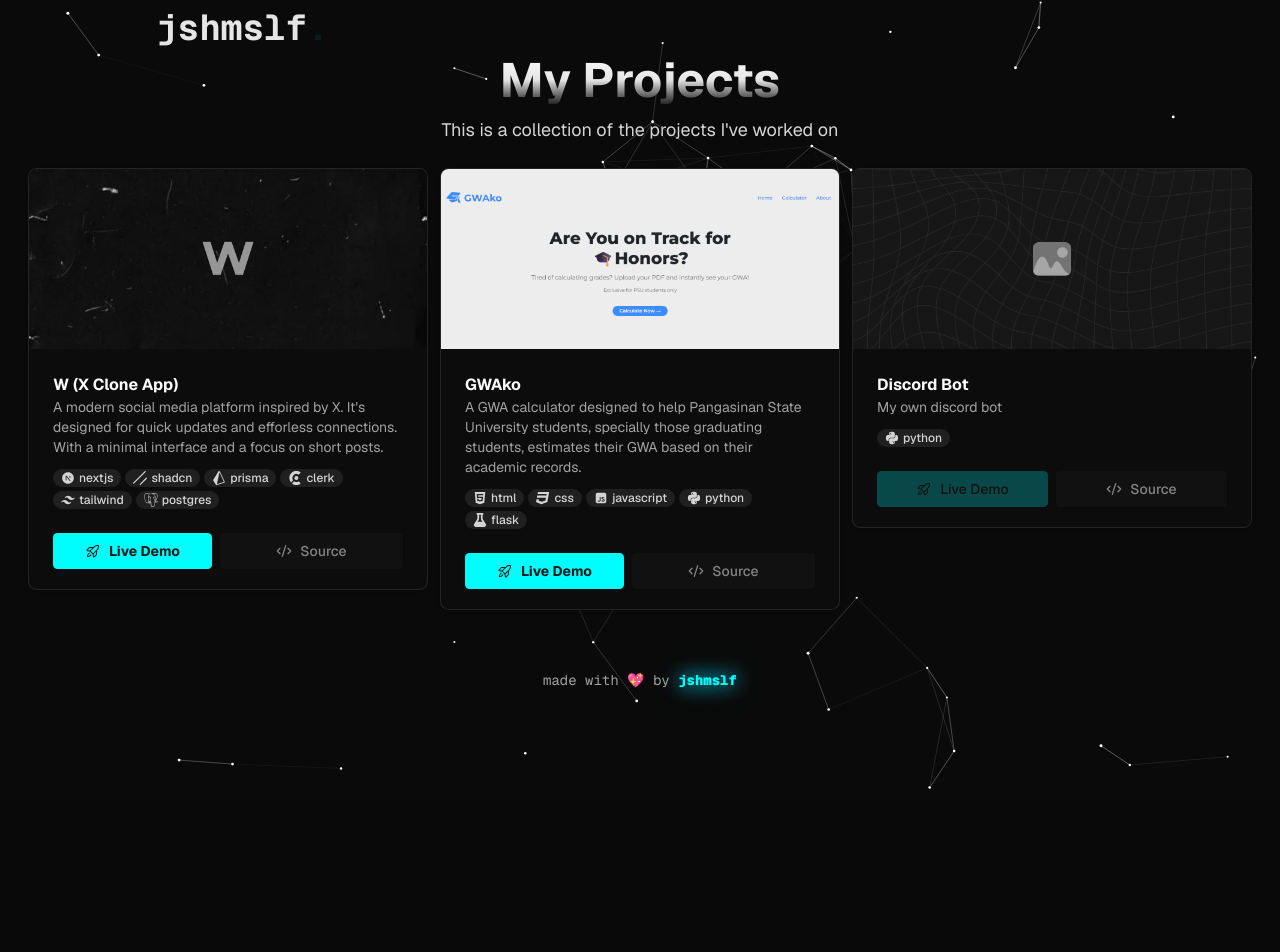
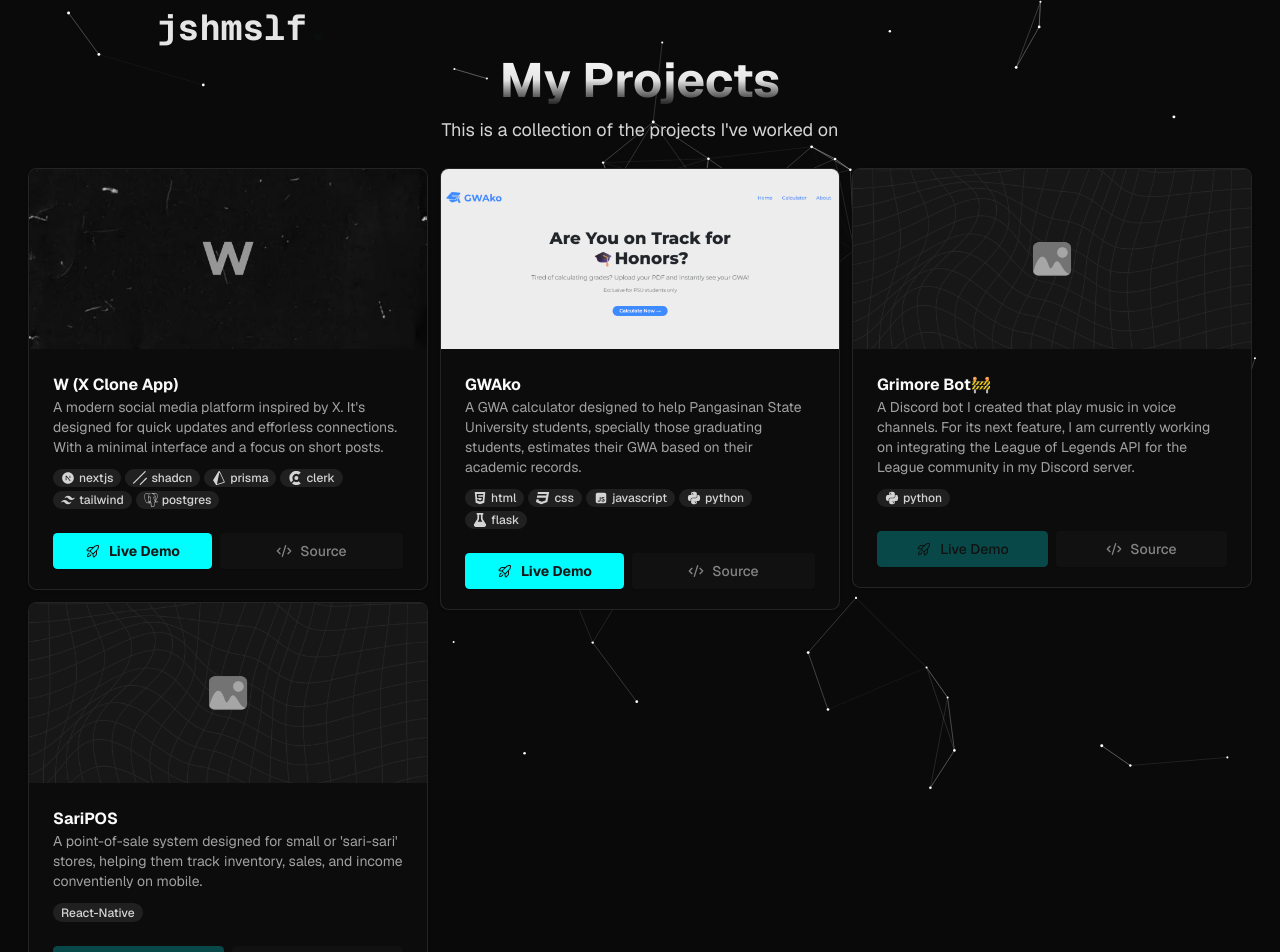
Before and after one commit to jshmslf/jshportfolio-w-next, a Next.js app: page /projects in a window 1280 px wide. Shown: the top 952 px of the page. Before the commit the page ends 800 px from the top, so only its background shows below. Built offline with nearby package versions, Linux system fonts and the light colour scheme.

Commit message:
new proj added

```diff
--- a/src/app/projects/page.tsx
+++ b/src/app/projects/page.tsx
@@ -23,13 +23,21 @@ const projData = [
         repoLink: "",
     },
     {
-        image: "/images/proj_img/placeholder.png",
-        title: "Discord Bot",
-        description: "My own discord bot",
+        image: "",
+        title: "Grimore Bot🚧",
+        description: "A Discord bot I created that play music in voice channels. For its next feature, I am currently working on integrating the League of Legends API for the League community in my Discord server.",
         tags: ["python"],
         demoLink: "",
         repoLink: "",
     },
+    {
+        image: "",
+        title: "SariPOS",
+        description: "A point-of-sale system designed for small or 'sari-sari' stores, helping them track inventory, sales, and income conventienly on mobile.",
+        tags: ["React-Native"],
+        demoLink: "",
+        repoLink: "",
+    }
 ]
 
 const breakpointsColumnsObj = {
--- a/src/components/projTileCard.tsx
+++ b/src/components/projTileCard.tsx
@@ -30,7 +30,7 @@ function ProjTileCard({
                         priority={false}
                         fill
                         sizes="(max-width: 768px) 100vw, 400px"
-                        src={image}
+                        src={image && image.trim() !== "" ? image : "/images/proj_img/placeholder.png"}
                         alt={title}
                         className="object-cover transition-transform duration-500 ease-in-out group-hover:scale-110 group-hover:"
                     />
```
